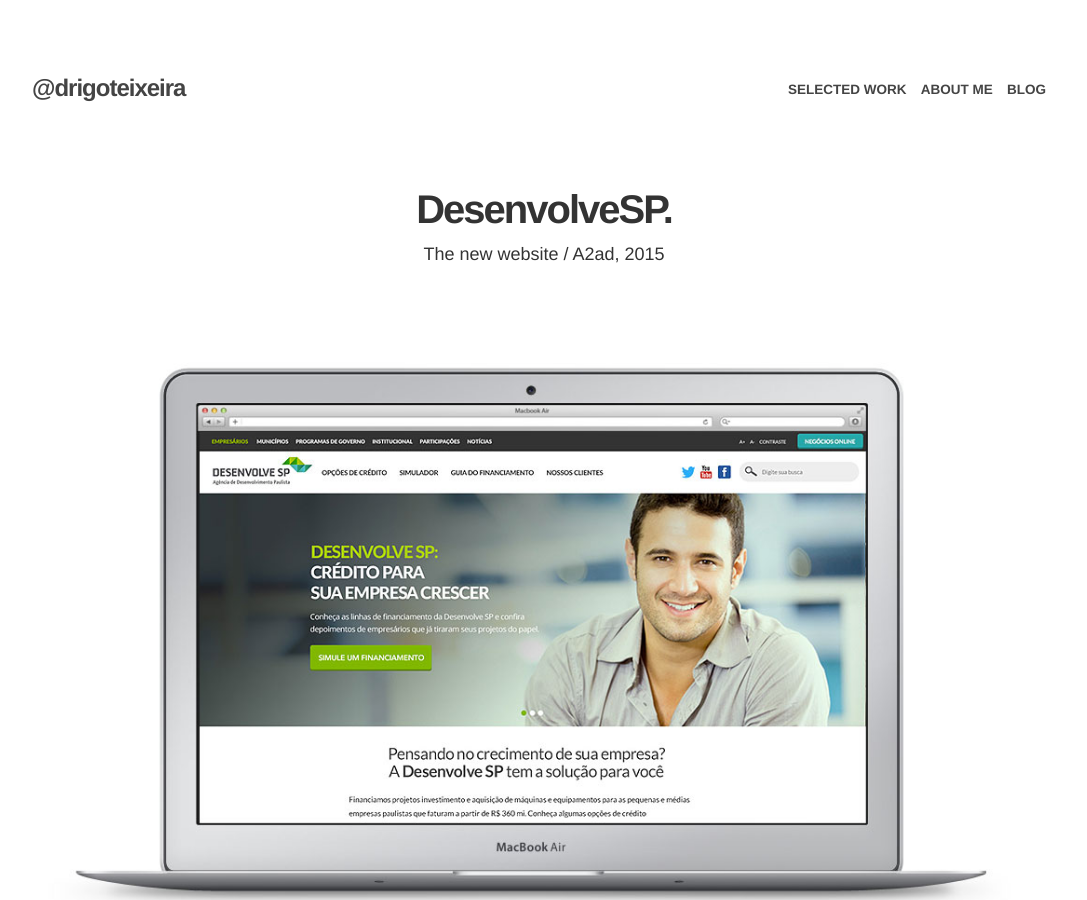
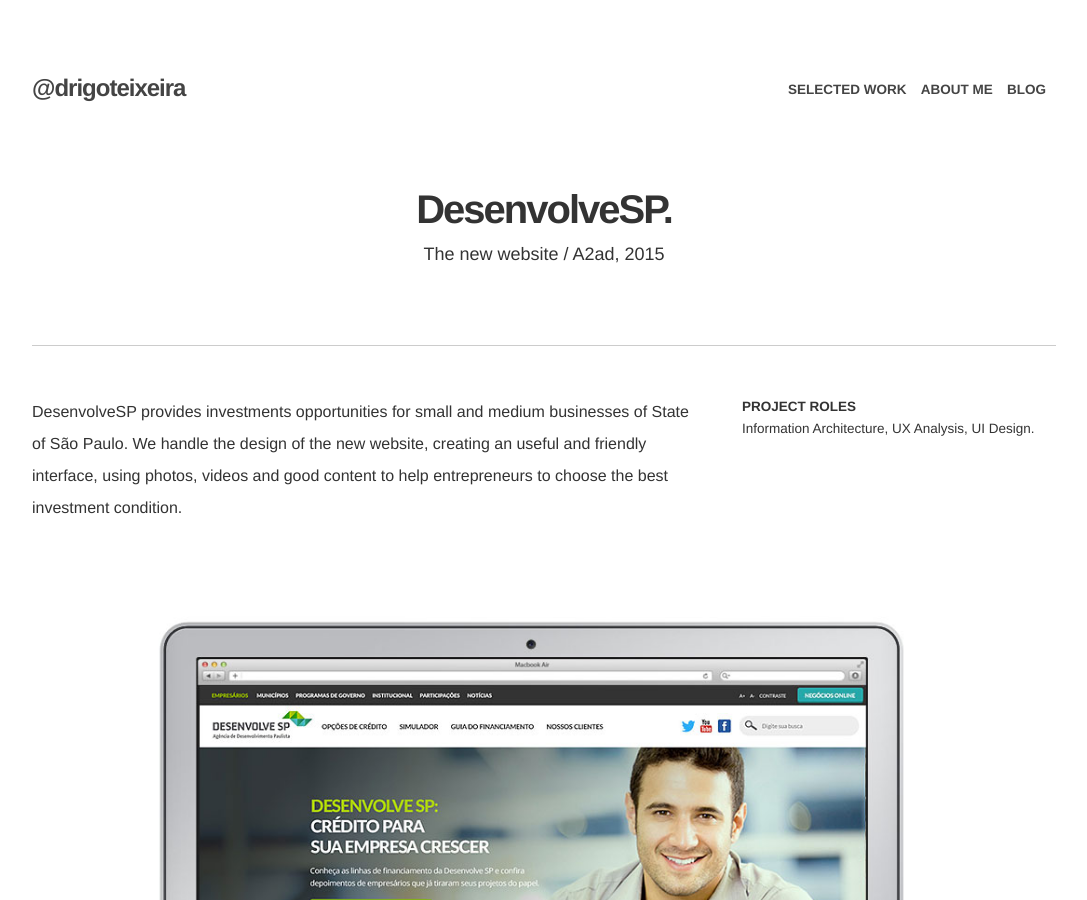
Before and after one commit to drigoteixeira/drigoteixeira.github.io, a Jekyll site: the page built from selectedwork/desenvolvesp/index.html, in a window 1280 px wide and 900 px high. Shown: the whole window, without its empty margins (96-1183 px from the left). Built offline with Jekyll 4.4.1, drawn with Linux system fonts in a browser that asks for light colours; nearby versions of some CDN libraries.

Commit message:
Update selected work

```diff
--- a/selectedwork/desenvolvesp/index.html
+++ b/selectedwork/desenvolvesp/index.html
@@ -7,6 +7,18 @@
 		<div class="twelve columns project-detail">
 			<h2 class="project-title">DesenvolveSP.</h2>
 			<p>The new website / A2ad, 2015</p>
+		</div>
+	</div>
+
+	<div class="row detail">
+		<div class="eight columns">
+			<p>DesenvolveSP provides investments opportunities for small and medium businesses of State of São Paulo. We handle the design of the new website, creating an useful and friendly interface, using photos, videos and good content to help entrepreneurs to choose the best investment condition.</p>
+		</div>
+		<div class="four columns">
+			<dl>
+				<dt>Project Roles</dt>
+				<dd>Information Architecture, UX Analysis, UI Design. </dd>
+			</dl>
 		</div>
 	</div>
 
@@ -20,5 +32,4 @@
 		</div>
 	</div>
 
-
 </div>
```
